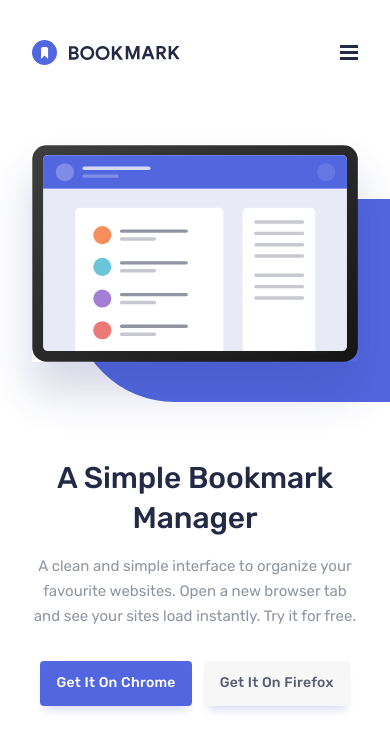
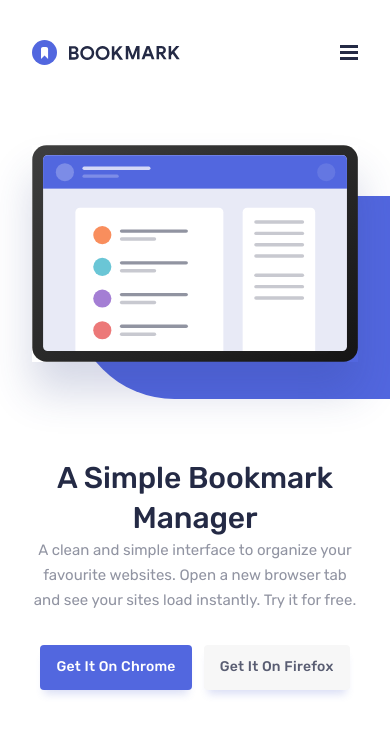
Before and after one commit to 0x41-li/bookmark-landing-page, a React (Vite) app: page / in a window 390 px wide. Shown: the top 750 px of the page. Built offline with nearby package versions, Linux system fonts and the light colour scheme.

Commit message:
Hero section responsivness completed

```diff
--- a/src/App.tsx
+++ b/src/App.tsx
@@ -167,6 +167,10 @@ function App() {
             paddingInline: "16px",
             paddingBlock: "10px",
 
+            "@media (min-width:1024px)": {
+              paddingInline: "24px",
+            },
+
             border: "none",
             "&:hover": {
               border: "none",
--- a/src/Hero.tsx
+++ b/src/Hero.tsx
@@ -25,10 +25,10 @@ const Hero = () => {
         spacing={{ xs: theme.spacing(24), md: theme.spacing(17) }}
         direction={{ xs: "column", md: "row-reverse" }}
       >
+        {/* Hero Illustration */}
         <Box
           sx={{
             position: "relative",
-
             flex: {
               md: "1",
             },
@@ -52,14 +52,28 @@ const Hero = () => {
           <Box
             sx={{
               position: "absolute",
-              top: { xs: "13.866666666666667vw", sm: "80px" },
+              top: { xs: "13vw", sm: "90px", xl: "135px" },
               right: {
                 xs: theme.spacing(-8),
                 lg: theme.spacing(-16),
-                xl: `-18vw`,
+                [theme.breakpoints.between(1104, 1280)]: {
+                  right: `calc( ((100vw - 1104px) / -2) - ${theme.spacing(
+                    16
+                  )})`,
+                },
+                xl: "calc((100vw - 1104px ) / -2)",
               },
-              width: { xs: "81.4vw", sm: "60vw", md: "30vw" },
-              height: "203px",
+              width: {
+                xs: "81.4vw",
+                sm: "70vw",
+                md: "30vw",
+                xl: "35.8vw",
+                [theme.breakpoints.up(1980)]: {
+                  width: "42vw",
+                },
+              },
+              height: { xs: "203px", xl: "24.4vw" },
+              maxHeight: "400px",
 
               borderBottomLeftRadius: "316px",
               borderTopLeftRadius: "316px",
@@ -69,12 +83,13 @@ const Hero = () => {
           />
         </Box>
 
+        {/* Hero Text */}
         <Box
           sx={{
             marginBlockStart: {
               md: theme.spacing(4),
               lg: theme.spacing(8),
-              xl: theme.spacing(17),
+              xl: theme.spacing(18),
             },
             flex: {
               md: "1",
@@ -82,22 +97,29 @@ const Hero = () => {
             },
           }}
         >
+          {/* h1 */}
           <Typography variant="h1" textAlign={{ xs: "center", md: "left" }}>
             A Simple Bookmark Manager
           </Typography>
+
+          {/* p */}
           <Typography
             variant="body1"
             textAlign={{ xs: "center", md: "left" }}
-            sx={{ marginBlockStart: theme.spacing(4) }}
+            sx={{
+              marginBlockStart: { sm: theme.spacing(4), xl: theme.spacing(6) },
+            }}
           >
             A clean and simple interface to organize your favourite websites.
             Open a new browser tab and see your sites load instantly. Try it for
             free.
           </Typography>
+
+          {/* The two Buttons */}
           <Stack
             direction="row"
             justifyContent={{ xs: "center", md: "flex-start" }}
-            spacing={theme.spacing(3)}
+            spacing={{ xs: theme.spacing(3), xl: theme.spacing(4) }}
             sx={{ marginBlockStart: theme.spacing(8) }}
           >
             <Button variant="contained">Get it on Chrome</Button>
--- a/src/sass/app.scss
+++ b/src/sass/app.scss
@@ -10,8 +10,8 @@
   margin-inline: auto;
 
   @media screen and (min-width: 1280px) {
-    max-width: 100%;
     width: 100%;
+    max-width: 574px;
   }
 
   @media screen and (min-width: 1440px) {
@@ -19,14 +19,12 @@
     left: 0;
     top: 0;
     width: 574px;
-    max-width: 574px;
   }
 }
 
 /*
- ! The sahow is applied but there's the white backgroud behinf the illustration
+ ! The shadow is applied but there's the white backgroud behinf the illustration
  ! it looks bad, using filter, ad drop-shadow didn't fix the issue
-
 */
 .hero-sec__img {
   box-shadow: 0px 30px 40px 0px rgba(47, 59, 129, 0.2);
```
